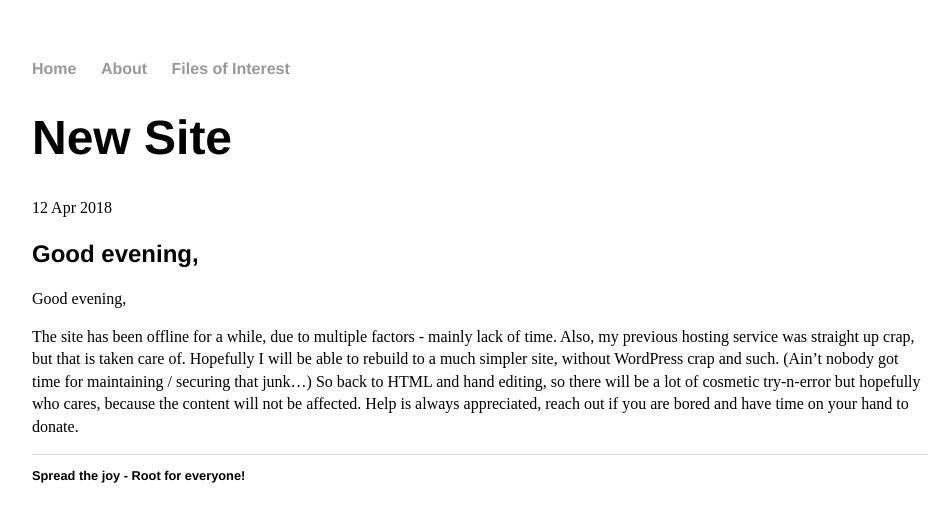
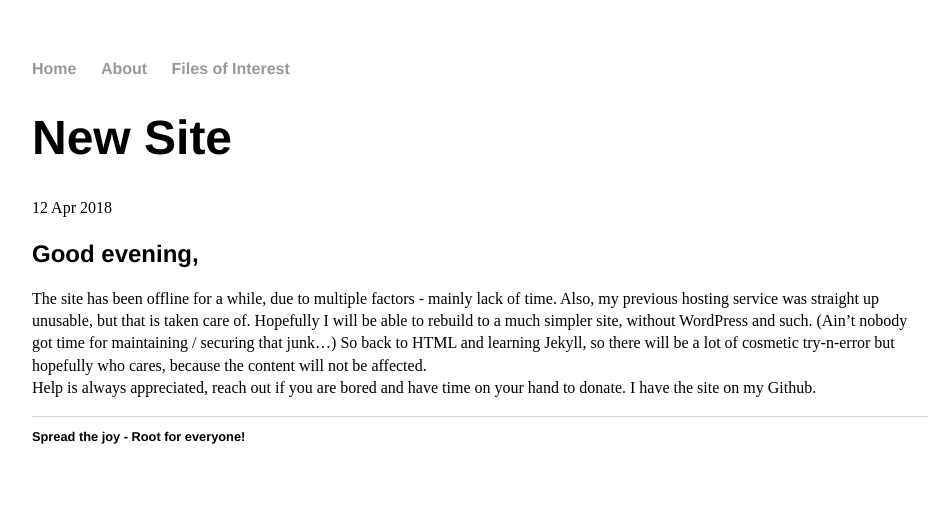
Before and after one commit to Th3R3g3nt/th3r3g3nt.github.io, a Jekyll site: the page built from _posts/2018-04-12-new-site.md, in a window 1280 px wide. Shown: the top 522 px of the page, without its empty margins (160-1110 px from the left). Built offline with Jekyll 4.4.1, drawn with Linux system fonts in a browser that asks for light colours.

Commit message:
Update 2018-04-12-new-site.md

```diff
--- a/_posts/2018-04-12-new-site.md
+++ b/_posts/2018-04-12-new-site.md
@@ -2,9 +2,8 @@
 layout: post
 title: "New Site"
 date: 2018-04-12
+excerpt_separator: <!--more-->
 ---
 
-Good evening,
-
-The site has been offline for a while, due to multiple factors - mainly lack of time. Also, my previous hosting service was straight up crap, but that is taken care of. Hopefully I will be able to rebuild to a much simpler site, without WordPress crap and such. (Ain't nobody got time for maintaining / securing that junk...) So back to HTML and hand editing, so there will be a lot of cosmetic try-n-error but hopefully who cares, because the content will not be affected.
-Help is always appreciated, reach out if you are bored and have time on your hand to donate.
+The site has been offline for a while, due to multiple factors - mainly lack of time. Also, my previous hosting service was straight up unusable, but that is taken care of. Hopefully I will be able to rebuild to a much simpler site, without WordPress and such. (Ain't nobody got time for maintaining / securing that junk...) <!--more-->So back to HTML and learning Jekyll, so there will be a lot of cosmetic try-n-error but hopefully who cares, because the content will not be affected.
+Help is always appreciated, reach out if you are bored and have time on your hand to donate. I have the site on my Github.
```
